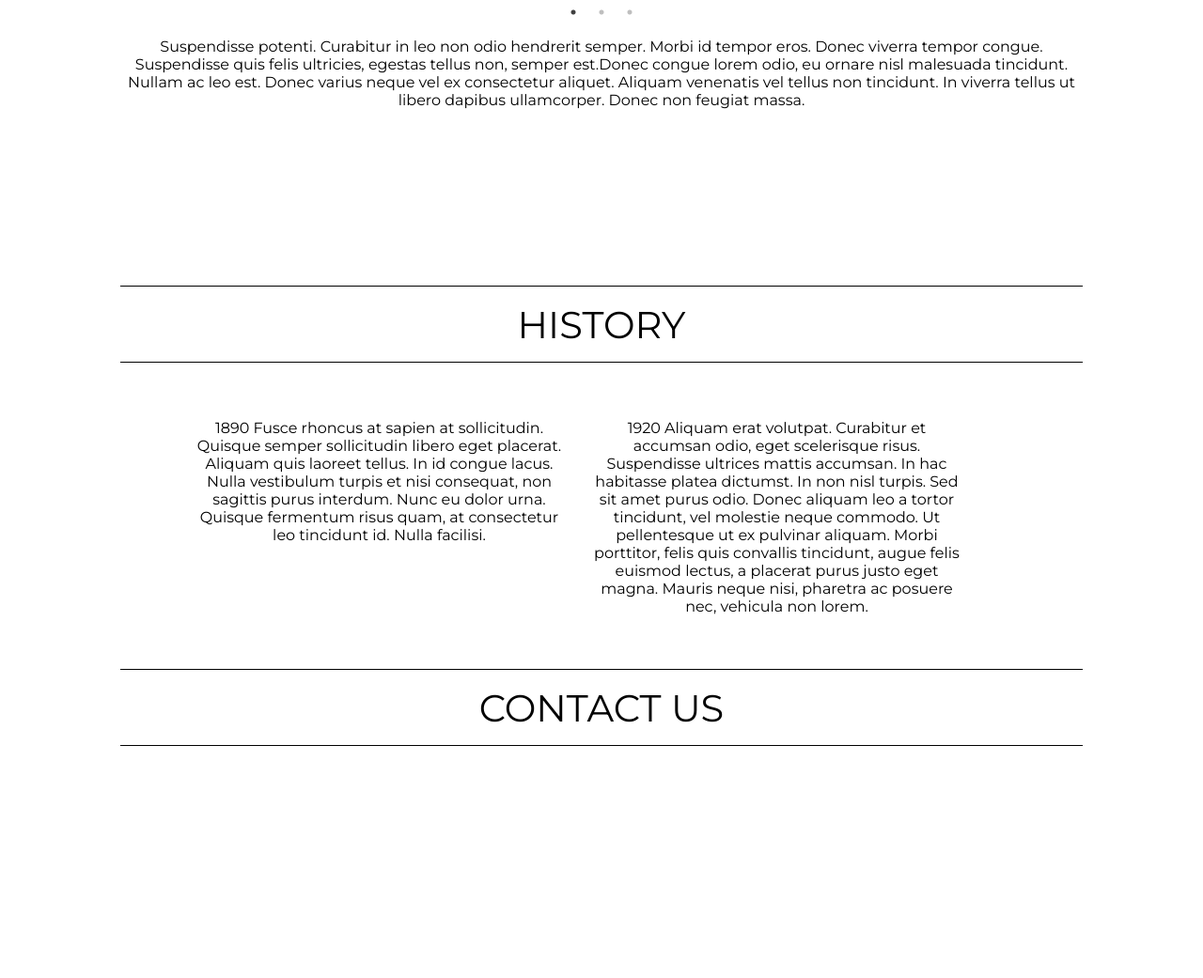
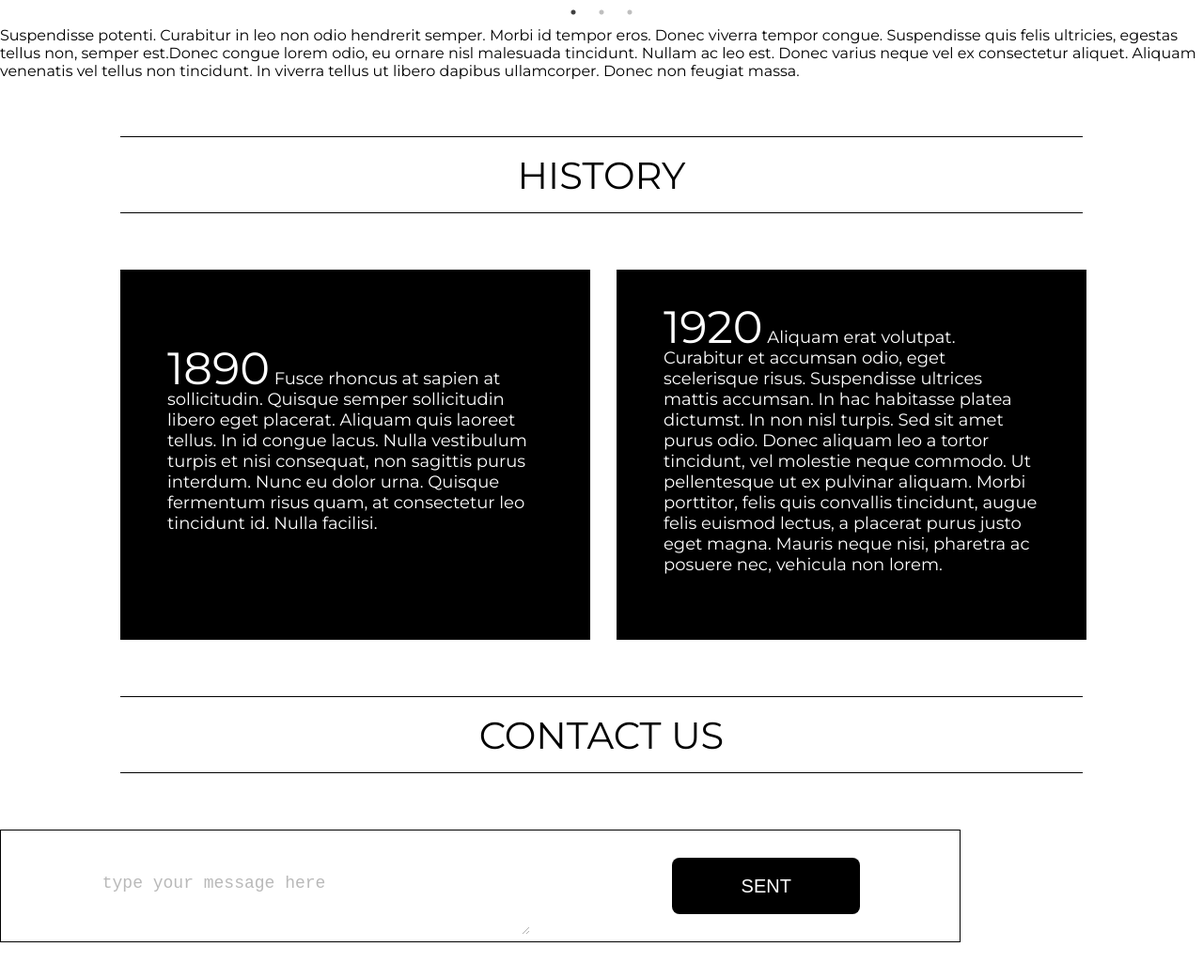
Before and after one commit to Atiragram36/homework_13_Kostian, a plain HTML site: page index.html in a window 1280 px wide. Shown: the part 699-1740 px from the top of the page at 94% size. Before the commit the page ends 1553 px from the top, so only its background shows below. Drawn offline with Linux system fonts and the light colour scheme; files whose address does not match are found by name.

Commit message:
Adaptive2

```diff
--- a/css/styles.css
+++ b/css/styles.css
@@ -166,20 +166,23 @@ ul {
 	}
 }
 
+@media screen and (max-width: 1024px){
 
-@media screen and (max-width: 375px) {
+.mobile-text {
+    font-size: 28px;
+    line-height: 34px;
+    width: 919px;
+    padding-bottom: 40px;
+}
+}
+.text {
+    font-size: 28px;
+    line-height: 34px;
+    text-align: center;
+    height: 204px;
+    margin: 0 auto;
+}
 
-}
-.text{
-	margin: 0 auto;
-	width: 1024px;
-	height: 204px;
-	margin-top: 41.78px;
-	position: relative;
-    display: block;
-    box-sizing: border-box;
-	text-align: center;
-}
 .block1{
 	width: 1024px;
 	height: 80px;
@@ -190,6 +193,7 @@ ul {
 	margin-bottom: 60px;
 	align-items: center;
 	text-align: center;
+	font-size: 28px;
 }
 .block2{
 	width: 1024px;
@@ -202,7 +206,7 @@ ul {
 	align-items: center;
 	text-align: center;
 }
-.bbb{
+.aside{
 	width: 1024px;
 	height: 49px;
 	margin-top: 16px;
@@ -212,33 +216,74 @@ ul {
 	font-size: 40px;
 	line-height: 49px;
 }
-.inner{
-	display: inline-flex;
+@media screen and (max-width: 1024px){
+
+.info {
+    margin-left: 50px;
+    width: 919px;
+    display: inline-block;
+	}
+}
+.info {
+	margin: 0 auto;
+	margin-top: 60px;
 	width: 1024px;
+	display: flex;
+	justify-content: space-between;
+}
 
-	justify-content: space-around;
+.date {
+  font-size: 48px;
+}
+.box-1 {
+
+	font-size: 18px;
+	line-height: 22px;
+	background: #000;
+	color: #FFFFFF;
+	margin-right: 28px;
+	padding: 94px 50px 94px 50px;
+	width: 400px;
+	height: 206px;
+}
+.box-2{
+
+	font-size: 18px;
+	line-height: 22px;
+	background: #000;
+	color: #FFFFFF;
+	padding: 50px;
+	width: 400px;
+	height: 294px;
 
 }
 
-.holder1 {
-	display: inline-block;
-	width: 400px;
-	height: 206px;
-	text-decoration: #fff;
-	align-items: center;
-	text-align: center;
-	position: relative;
-	margin-left: 206px;
-
+.footer-container {
+    display: flex;
+    justify-content: space-around;
+    align-items: center;
+    width: 1022px;
+    height: 120px;
+    border: 1px solid #000;
+    box-sizing: border-box;
+    margin-bottom: 100px;
 }
-.holder2{
-	display: inline-block;
-	width: 400px;
-	height: 206px;
-	text-decoration: #fff;
-	align-items: center;
-	text-align: center;
-	margin-left: 28px;
-	position: relative;
-
+.textarea {
+    border: none;
+    opacity: 0.5;
+    outline: none;
+    margin-left: 32px;
+    font-size: 18px;
+    line-height: 22px;
+    margin-top: 42px;
 }
+.butoon-sent {
+    width: 200px;
+    height: 60px;
+    background: #000;
+    border-radius: 8px;
+    color: #fff;
+    margin-right: 30px;
+    font-size: 20px;
+    border: none;
+}
--- a/index.html
+++ b/index.html
@@ -1,5 +1,6 @@
 <!Doctype HTML>
 <html>
+
     <head>
         <meta charset="UTF-8" />
         <title>Adaptive</title>
@@ -12,8 +13,9 @@
         <link rel="preconnect" href="https://fonts.gstatic.com" crossorigin>
         <link href="https://fonts.googleapis.com/css2?family=Montserrat&display=swap" rel="stylesheet">
     </head>
+
     <body>
-        </head>
+
         <body>
             <div class="container">
                 <header class="header" id="header">
@@ -59,40 +61,62 @@
                         header.classList.toggle("menu-open");
                     }
                 </script>
-                 <div class="text">
-                        <p>Suspendisse potenti. Curabitur in leo non odio hendrerit semper. Morbi id tempor eros. Donec viverra tempor congue.
-                        Suspendisse quis felis ultricies, egestas tellus non, semper est.Donec congue lorem odio, eu ornare nisl malesuada
-                        tincidunt. Nullam ac leo est. Donec varius neque vel ex consectetur aliquet. Aliquam venenatis vel tellus non tincidunt.
-                        In viverra tellus ut libero dapibus ullamcorper. Donec non feugiat massa.</p>
+                <div class="text.mobile-text">
+                     Suspendisse potenti. Curabitur in leo non odio hendrerit semper. Morbi id tempor eros. Donec viverra tempor congue.
+                        Suspendisse quis felis ultricies, egestas tellus non, semper est.Donec congue lorem odio, eu
+                        ornare nisl malesuada
+                        tincidunt. Nullam ac leo est. Donec varius neque vel ex consectetur aliquet. Aliquam venenatis
+                        vel tellus non tincidunt.
+                        In viverra tellus ut libero dapibus ullamcorper. Donec non feugiat massa.
                     </div>
-                 <div class="wrapp"></div>
+
                 <div class="block1">
                     <div class="history">
-                          <div class="bbb">
-                              <p>HISTORY</p></div>
+                        <div class="aside">
+                            <p>HISTORY</p>
                         </div>
                     </div>
-                    <div class="inner">
-                            <div class="holder1">
-                            <p><span>1890</span> Fusce rhoncus at sapien at sollicitudin. Quisque semper sollicitudin libero eget placerat. Aliquam quis laoreet
-                            tellus. In id congue lacus. Nulla vestibulum turpis et nisi consequat, non sagittis purus interdum. Nunc eu dolor urna.
-                            Quisque fermentum risus quam, at consectetur leo tincidunt id. Nulla facilisi.</p>
                 </div>
-                            <div class="holder2">
-                            <p><span>1920</span> Aliquam erat volutpat. Curabitur et accumsan odio, eget scelerisque risus. Suspendisse ultrices mattis accumsan. In
-                            hac habitasse platea dictumst. In non nisl turpis. Sed sit amet purus odio. Donec aliquam leo a tortor tincidunt, vel
-                            molestie neque commodo. Ut pellentesque ut ex pulvinar aliquam. Morbi porttitor, felis quis convallis tincidunt, augue
-                            felis euismod lectus, a placerat purus justo eget magna. Mauris neque nisi, pharetra ac posuere nec, vehicula non lorem.</p>
+                <div class="info">
+                    <div class="history">
+                        <div class="box-1"><span class="date">1890</span> Fusce rhoncus at sapien at sollicitudin.
+                            Quisque semper
+                            sollicitudin libero eget placerat. Aliquam quis laoreet tellus. In id congue lacus. Nulla
+                            vestibulum turpis
+                            et nisi consequat, non sagittis purus interdum. Nunc eu dolor urna. Quisque fermentum risus
+                            quam, at
+                            consectetur leo tincidunt id. Nulla facilisi.</div>
+                    </div>
+                    <div class="history">
+                        <div class="box-2"><span class="date">1920</span> Aliquam erat volutpat. Curabitur et accumsan
+                            odio, eget
+                            scelerisque risus. Suspendisse ultrices mattis accumsan. In hac habitasse platea dictumst.
+                            In non nisl
+                            turpis. Sed sit amet purus odio. Donec aliquam leo a tortor tincidunt, vel molestie neque
+                            commodo. Ut
+                            pellentesque ut ex pulvinar aliquam. Morbi porttitor, felis quis convallis tincidunt, augue
+                            felis euismod
+                            lectus, a placerat purus justo eget magna. Mauris neque nisi, pharetra ac posuere nec,
+                            vehicula non lorem.
+                        </div>
                     </div>
                 </div>
                 <div class="block2">
                     <div class="contact us">
-                            <div class="bbb">
-                            <p>CONTACT US</p></div>
+                        <div class="aside">
+                            <p>CONTACT US</p>
                         </div>
                     </div>
                 </div>
             </div>
+            <footer>
+                <div class="footer-container">
+                        <div><textarea class="textarea" name="comment" cols="40" rows="3" placeholder="type your message here"></textarea>
+                        </div>
+                        <input class="butoon-sent" type="submit" value="SENT">
+
+                </div>
+            </footer>
+
         </body>
-
 </html>
```
Lines whose indentation alone changed are shown as unchanged.
